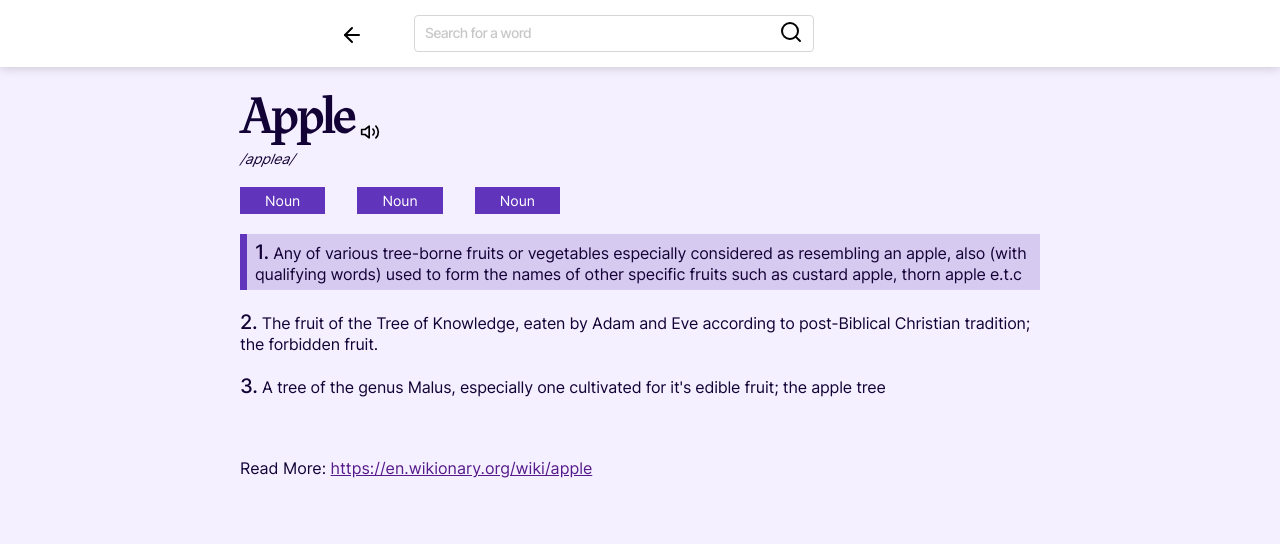
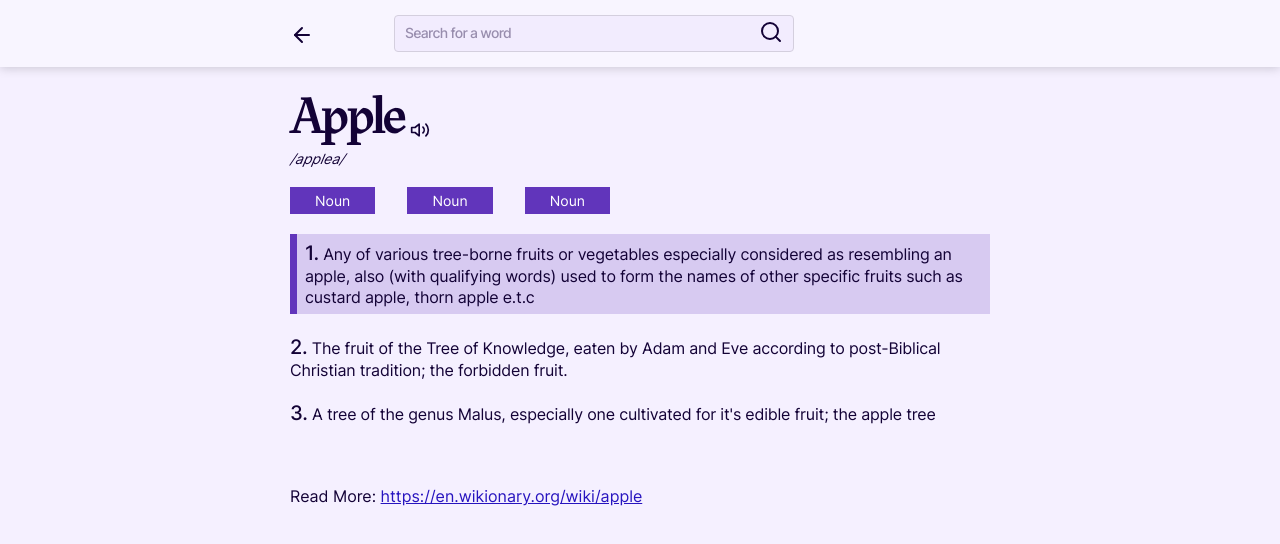
Before and after one commit to Daviddix/dictionary-redesign, a React (Vite) app: page /result in a window 1280 px wide. Shown: the top 544 px of the page. Built offline with nearby package versions, Linux system fonts and the light colour scheme.

Commit message:
icon theming and style changes

```diff
--- /dev/null
+++ b/src/Components/EmptyRecentWord/EmptyRecentWord.jsx
@@ -0,0 +1,11 @@
+import React from 'react'
+
+function EmptyRecentWord() {
+  return (
+    <p className="no-recent-word">
+    Seems like you don't have any recent words yet, try searching for one!
+  </p>
+  )
+}
+
+export default EmptyRecentWord
--- a/src/Components/RecentWord/RecentWord.css
+++ b/src/Components/RecentWord/RecentWord.css
@@ -18,6 +18,15 @@
     border: none;
     background-color: transparent;
     cursor: pointer;
+}
+
+.recent-word button svg{
+    fill: var(--deleteRecentWordButtonFillLight);
+    color: rgb(48, 47, 47);
+}
+
+.recent-word button svg circle{
+    stroke: var(--deleteRecentWordButtonBorderColorLight);
 }
 
 p.no-recent-word{
--- a/src/Components/RecentWord/RecentWord.jsx
+++ b/src/Components/RecentWord/RecentWord.jsx
@@ -7,7 +7,9 @@ function RecentWord() {
     <p>Amazing</p>
 
     <button>
-    <img src={x} alt="delete recent word" />
+    <svg
+                xmlns="http://www.w3.org/2000/svg" width="24" height="24" viewBox="0 0 24 24" fill="none" stroke="currentColor" strokeWidth="2" strokeLinecap="round" strokeLinejoin="round" className="feather feather-x-circle"><circle cx="12" cy="12" r="10"></circle><line x1="15" y1="9" x2="9" y2="15"></line><line x1="9" y1="9" x2="15" y2="15"></line>
+    </svg>
     </button>
   </div>
   )
--- a/src/Components/SearchBar/SearchBar.css
+++ b/src/Components/SearchBar/SearchBar.css
@@ -2,7 +2,7 @@
     width: 100%;
     max-width: 40rem;
     border: 1px solid var(--searchBarBorderColorLight);
-    background-color: hsl(0, 0%, 100%);
+    background-color: var(--searchBarColorLight);
     display: flex;
     padding: .4rem 1rem;
     border-radius: .4rem;
@@ -16,6 +16,8 @@
 .search-bar input{
     flex:1;
     border: none;
+    background-color: var(--searchBarColorLight);
+    outline: none;
 }
 
 .search-bar input::placeholder{
@@ -24,6 +26,7 @@
     font-weight: 500;
     opacity: .4;
     font-size: 1.4rem;
+    color: var(--textColorLight);
 }
 
 .search-bar button{
@@ -37,7 +40,7 @@
     width: 90%;
     max-width: 40rem;
     border: 1px solid var(--searchBarBorderColorLight);
-    background-color: rgb(255, 255, 255);
+    background-color: var(--searchBarColorLight);
     display: flex;
     padding: .4rem 1rem;
     border-radius: .4rem;
--- a/src/Components/SearchBar/SearchBar.jsx
+++ b/src/Components/SearchBar/SearchBar.jsx
@@ -1,4 +1,3 @@
-import search from "../../../assets/icons/search.svg"
 import "./SearchBar.css"
 
 
@@ -12,7 +11,23 @@ function SearchBar() {
     placeholder='Search for a word' />
 
   <button type="submit">
-  <img src={search} alt="search for word" />
+  <svg
+  xmlns="http://www.w3.org/2000/svg"
+  width="24"
+  height="24"
+  viewBox="0 0 24 24"
+  fill="none"
+  stroke="currentColor"
+  strokeWidth="2"
+  strokeLinecap="round"
+  strokeLinejoin="round"
+  className="feather feather-search">
+    <circle cx="11" cy="11" r="8">
+      </circle>
+      <line x1="21" y1="21" x2="16.65" y2="16.65">
+        </line>
+  </svg>
+
   </button>
     </form>
   )
--- a/src/Components/Settings/Settings.jsx
+++ b/src/Components/Settings/Settings.jsx
@@ -1,4 +1,3 @@
-import x from "../../../assets/icons/x-circle.svg"
 import ColorCircle from "../ColorCircle/ColorCircle"
 import Theme from "../Theme/Theme"
 import "./Settings.css"
@@ -41,6 +40,7 @@ function Settings({toggleSettingsModal, activeAccentColor, setActiveAccentColor}
     const mappedThemes = themes.map(({text, active})=>{
         return <Theme
         active={active}
+        key={text}
         activeTheme={activeTheme}
         setActiveTheme={setActiveTheme}
         text={text} />
@@ -60,7 +60,9 @@ function Settings({toggleSettingsModal, activeAccentColor, setActiveAccentColor}
             <button
             onClick={toggleSettingsModal}
             >
-                <img src={x} alt="close modal" />
+                <svg
+                xmlns="http://www.w3.org/2000/svg" width="24" height="24" viewBox="0 0 24 24" fill="none" stroke="currentColor" strokeWidth="2" strokeLinecap="round" strokeLinejoin="round" className="feather feather-x-circle"><circle cx="12" cy="12" r="10"></circle><line x1="15" y1="9" x2="9" y2="15"></line><line x1="9" y1="9" x2="15" y2="15"></line>
+                </svg>
             </button>
                 <h1>Settings</h1>
 
--- a/src/pages/HomePage/HomePage.css
+++ b/src/pages/HomePage/HomePage.css
@@ -2,6 +2,11 @@
     margin:0;
     padding:0;
     box-sizing: border-box;
+}
+
+*::selection{
+    background-color: var(--primaryColor);
+    color: rgb(255, 255, 255);
 }
 
 html{
@@ -18,6 +23,10 @@ html{
     src: url("../../../assets/fonts/Inter-VariableFont_slnt\,wght.ttf");
 }
 
+svg{
+    color: var(--textColorLight);
+}
+
 body[data-theme = "Light"],
 body[data-theme= "System Settings Light"]
 {
@@ -28,15 +37,17 @@ body[data-theme= "System Settings Light"]
 
     --textColorLight: hsl(var(--hue), 93%, 11%);
 
-    --searchBarColorLight: hsl(var(--hue), 100%, 99%);
+    --searchBarColorLight: hsl(var(--hue), 90%, 96%);
 
-    --searchBarBorderColorLight: hsl(0, 0%, 84%);
+    --searchBarBorderColorLight: hsl(var(--hue), 18%, 84%);
 
     --recentWordsBackgroundColorLight: hsl(var(--hue), 100%, 92%);
 
-    --deleteRecentWordButtonFillLight: hsl(var(--hue), 100%, 89%);
+    --deleteRecentWordButtonFillLight: hsl(var(--hue), 100%, 81%);
 
     --deleteRecentWordButtonBorderColorLight: hsl(var(--hue), 100%, 71%);
+
+    --resultPageHeaderLight : hsl(var(--hue), 100%, 98%);
 
     --partOfSpeechActiveLight: hsl(var(--hue), 56%, 47%);
 
@@ -68,7 +79,7 @@ body[data-theme= "System Settings Dark"]
 
     --backgroundColorLight: hsl(var(--hue), 12%, 19%);
 
-    --textColorLight: hsl(0, 0%, 90%);
+    --textColorLight: hsl(var(--hue), 40%, 92%);
 
     --searchBarColorLight: hsl(var(--hue), 12%, 24%);
 
@@ -80,11 +91,15 @@ body[data-theme= "System Settings Dark"]
 
     --deleteRecentWordButtonBorderColorLight: hsl(var(--hue), 100%, 71%);
 
+    --resultPageHeaderLight : hsl(var(--hue), 14%, 29%);
+
     --partOfSpeechActiveLight: hsl(var(--hue), 56%, 47%);
 
     --partOfSpeechInactiveLight: hsl(var(--hue), 44%, 37%);
 
-    --firstWordFillLight: hsl(var(--hue), 94%, 86%);
+    --firstWordFillLight: hsla(var(--hue), 94%, 86%, .3);
+
+    --firstWordLeftBorder: hsl(var(--hue), 56%, 47%);
 
     --linkColorLight: hsl(var(--hue), 53%, 61%);
 
@@ -117,7 +132,7 @@ body{
 main{
     min-height: 100%;
     width:90vw;
-    max-width: 80rem;
+    max-width: 70rem;
     margin: auto;
 }
 
@@ -161,8 +176,9 @@ main{
     background-color: transparent;
     border: none;
     font-size: 1.4rem;
-    font-weight: 700;
-    opacity: .5;
+    font-weight: 600;
+    opacity: .6;
+    color: var(--textColorLight);
 }
 
 @media screen and (min-width:600px) {
--- a/src/pages/ResultsPage/ResultsPage.css
+++ b/src/pages/ResultsPage/ResultsPage.css
@@ -1,5 +1,5 @@
 header.results-page-header{
-    background-color: white;
+    background-color: var(--resultPageHeaderLight);
     box-shadow: 0 .1rem 1rem rgba(0, 0, 0, 0.185);
     padding: 1.5rem 0rem;
     position: sticky;
@@ -9,7 +9,7 @@ header.results-page-header{
 
 .header-inner{
     width:90vw;
-    max-width: 60rem;
+    max-width: 70rem;
     margin: auto;
     display: flex;
     align-items: center;
@@ -50,7 +50,7 @@ header.results-page-header{
     border: none;
 }
 
-.text-and-icon > button img{
+.text-and-icon > button svg{
     max-width: 2rem;
     margin: 0 0 0 .6rem;
 }
@@ -66,6 +66,7 @@ header.results-page-header{
 .definitions > div p{
     font-size: 1.4rem;
     letter-spacing: -.2px;
+    line-height: 1.3;
 }
 
 .definitions .first-definition{
@@ -97,9 +98,13 @@ header.results-page-header{
     margin: 6rem 0 2rem;
 }
 
+.external-link a{
+    color: var(--linkColorLight);
+}
+
 @media screen and (min-width:600px) {
     .header-inner > button{
-        margin: 0 5rem 0 0;
+        margin: 0 8rem 0 0;
     }
 
     .definitions > div p
--- a/src/pages/ResultsPage/ResultsPage.jsx
+++ b/src/pages/ResultsPage/ResultsPage.jsx
@@ -1,6 +1,4 @@
-import backArrow from  "../../../assets/icons/arrow-right.svg"
 import SearchBar from "../../Components/SearchBar/SearchBar"
-import volume from "../../../assets/icons/volume-2.svg"
 import PartOfSpeech from "../../Components/PartOfSpeech/PartOfSpeech"
 import "./ResultsPage.css"
 
@@ -10,7 +8,11 @@ function ResultsPage() {
   <header className="results-page-header">
     <div className="header-inner">
         <button>
-        <img src={backArrow} alt="back to home page" />
+
+        <svg
+        xmlns="http://www.w3.org/2000/svg" width="24" height="24" viewBox="0 0 24 24" fill="none" stroke="currentColor" strokeWidth="2" strokeLinecap="round" strokeLinejoin="round" className="feather feather-arrow-right"><line x1="5" y1="12" x2="19" y2="12"></line><polyline points="12 5 19 12 12 19">
+        </polyline>
+        </svg>
     </button>
 
     <SearchBar />
@@ -25,7 +27,14 @@ function ResultsPage() {
         <header>
             <div className="text-and-icon">
                 <h1>Apple</h1>
-                <button><img src={volume} alt="listen to pronunciation" /> </button>
+                <button>
+                <svg
+                xmlns="http://www.w3.org/2000/svg" width="24" height="24" viewBox="0 0 24 24" fill="none" stroke="currentColor" strokeWidth="2" stroke-linecap="round" strokeLinejoin="round" className="feather feather-volume-2">
+                <polygon points="11 5 6 9 2 9 2 15 6 15 11 19 11 5"></polygon>
+                <path d="M19.07 4.93a10 10 0 0 1 0 14.14M15.54 8.46a5 5 0 0 1 0 7.07">
+                </path>
+                </svg>
+                </button>
             </div>
             <i>/applea/</i>
         </header>
```
Also changed, not shown: src/pages/HomePage/HomePage.jsx (+20 -8 lines), src/Components/EmptyRecentWord/EmptyRecentWord.css (added).
